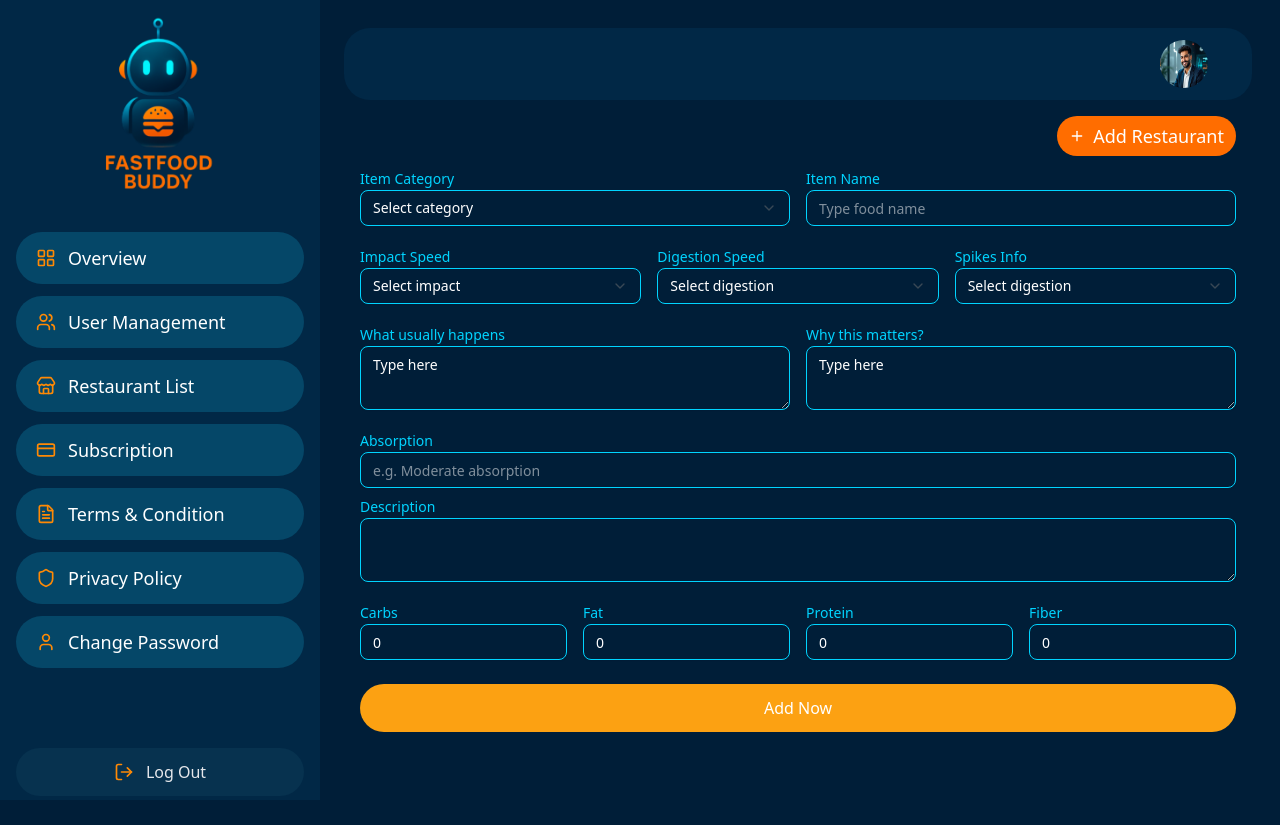
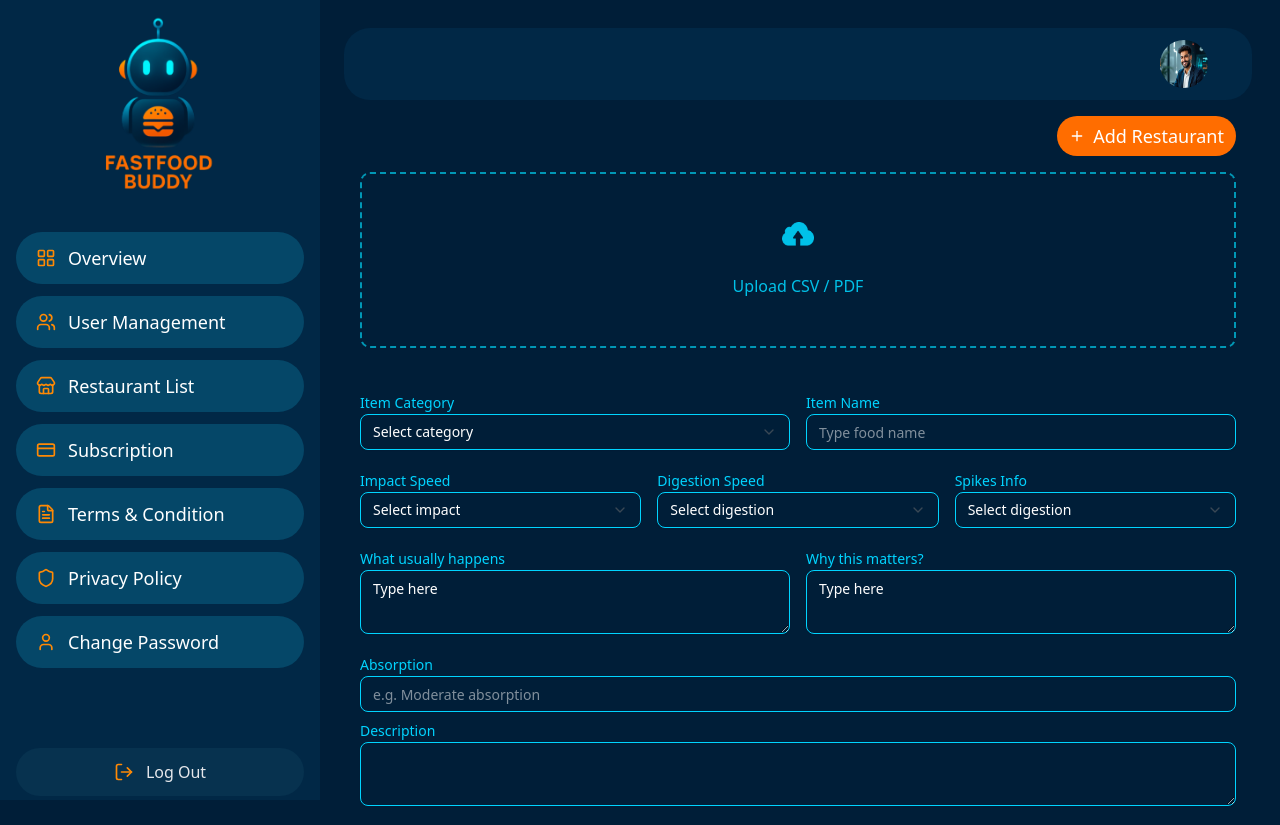
Before and after one commit to sparktechagency/silicon-fastfood-buddy-dashboard, a Next.js app: page /dashboard/restaurant-form/1 in a window 1280 px wide. Built offline with nearby package versions, Linux system fonts and the light colour scheme; no server answers.

Commit message:
done csv

```diff
--- a/app/(dashboard)/dashboard/restaurant-form/[restaurantId]/page.tsx
+++ b/app/(dashboard)/dashboard/restaurant-form/[restaurantId]/page.tsx
@@ -8,8 +8,8 @@ export default async function Page({
   const { restaurantId } = await params;
 
   return (
-    <>
+    <div className="max-w-5xl mx-auto">
       <RestuarantForm restaurantId={restaurantId} />
-    </>
+    </div>
   );
 }
--- a/components/restuarantList/Categoryes.tsx
+++ b/components/restuarantList/Categoryes.tsx
@@ -50,7 +50,7 @@ export default function Categories() {
 
       <div>
         <Link href={`/dashboard/restaurant-form/${id}`}>
-          <button className="ml-auto flex items-center gap-1 bg-cyan-500 text-white text-md px-3 py-2 rounded-full">
+          <button className="ml-auto flex items-center gap-1 bg-cyan-500 text-white text-md px-3 py-2 rounded-full cursor-pointer">
             <Plus size={14} /> Add New Item
           </button>
         </Link>
--- a/components/restuarantList/FoodForm.tsx
+++ b/components/restuarantList/FoodForm.tsx
@@ -1,6 +1,6 @@
 "use client";
 
-import React, { useEffect, useState } from "react";
+import React, { useEffect, useRef, useState } from "react";
 import { useForm, Controller, SubmitHandler } from "react-hook-form";
 import { Button } from "@/components/ui/button";
 import { Plus } from "lucide-react";
@@ -17,6 +17,7 @@ import { Textarea } from "../ui/textarea";
 import { Label } from "../ui/label";
 import { toast } from "sonner";
 import { myFetch } from "@/app/utils/myFetch";
+import JsonFile from "./JsonFile";
 
 type FormValues = {
   name: string;
@@ -41,9 +42,6 @@ export default function RestuarantForm({
 }: {
   restaurantId: string;
 }) {
-  // const inputRef = useRef<HTMLInputElement | null>(null);
-  // const [file, setFile] = useState<File | null>(null);
-
   const [details, setDetails] = useState<any>(null);
 
   useEffect(() => {
@@ -102,18 +100,6 @@ export default function RestuarantForm({
     });
   }, [details, reset]);
 
-  // const handleChange = (e: React.ChangeEvent<HTMLInputElement>) => {
-  //   if (e.target.files && e.target.files.length > 0) {
-  //     const file = e.target.files[0];
-  //     setFile(file);
-  //   }
-  // };
-  // const handleClick = () => {
-  //   if (inputRef.current) {
-  //     inputRef.current.click();
-  //   }
-  // };
-
   const onSubmit: SubmitHandler<FormValues> = async (data) => {
     const payload = {
       ...data,
@@ -143,7 +129,7 @@ export default function RestuarantForm({
   };
 
   return (
-    <>
+    <div>
       {/* Add Restaurant */}
       <div className="flex justify-end mb-4">
         <AddRestaurantModal
@@ -154,22 +140,9 @@ export default function RestuarantForm({
           }
         />
       </div>
+      {!details?._id && <JsonFile restaurantId={restaurantId} />}
 
-      <form onSubmit={handleSubmit(onSubmit)} className="space-y-6">
-        {/* <div
-          className="border-2 border-dashed border-[#0097B5] flex items-center justify-center p-12 text-white"
-          onClick={handleClick}
-        >
-          {file?.name ? file?.name : "Upload CSV / PDF"}{" "}
-        </div>{" "}
-        <input
-          ref={inputRef}
-          type="file"
-          id="file-upload"
-          className="hidden"
-          accept=".csv,.pdf"
-          onChange={handleChange}
-        /> */}
+      <form onSubmit={handleSubmit(onSubmit)} className="space-y-6 mt-7">
         {/* Category & Name */}
         <div className="grid grid-cols-1 md:grid-cols-2 gap-4">
           <div>
@@ -336,6 +309,6 @@ export default function RestuarantForm({
           {details?._id ? "Update" : "Add Now"}
         </button>
       </form>
-    </>
+    </div>
   );
 }
--- a/components/restuarantList/ItemDetailsRightside.tsx
+++ b/components/restuarantList/ItemDetailsRightside.tsx
@@ -66,7 +66,7 @@ export default function ItemDetailsRightside({
       if (res.success) {
         toast.success(res.message);
       } else {
-        toast.error(res.error[0]?.message);
+        toast.error(typeof res.error === "string" ? res.error : res?.error);
       }
     } catch (err) {
       toast.error(err instanceof Error ? err.message : "Try again ");
--- /dev/null
+++ b/components/restuarantList/JsonFile.tsx
@@ -0,0 +1,137 @@
+"use client";
+
+import { myFetch } from "@/app/utils/myFetch";
+import React, { useRef, useState } from "react";
+import { toast } from "sonner";
+import { Button } from "../ui/button";
+import Image from "next/image";
+
+type UploadResult = {
+  insertedCount: number;
+  totalCount: number;
+};
+
+export default function JsonFile({ restaurantId }: { restaurantId: string }) {
+  const inputRef = useRef<HTMLInputElement>(null);
+  const [file, setFile] = useState<File | null>(null);
+  const [uploadData, setUploadData] = useState<UploadResult | null>(null);
+
+  const handleChange = (e: React.ChangeEvent<HTMLInputElement>) => {
+    const selectedFile = e.target.files?.[0];
+    if (selectedFile) setFile(selectedFile);
+  };
+
+  const handleClick = () => {
+    inputRef.current?.click();
+  };
+
+  const handleUploadFile = async () => {
+    if (!file) {
+      toast.error("Please select a file first");
+      return;
+    }
+
+    if (!restaurantId) {
+      toast.error("Restaurant not selected");
+      return;
+    }
+
+    const formData = new FormData();
+    formData.append("data", file);
+    formData.append("restaurant", restaurantId);
+
+    try {
+      const res = await myFetch("/foods/import", {
+        method: "POST",
+        body: formData,
+      });
+
+      console.log("res", res);
+
+      if (res?.success) {
+        setUploadData(res.data);
+        toast.success(res.message ?? "File uploaded successfully");
+        setFile(null);
+        if (inputRef.current) inputRef.current.value = "";
+      } else {
+        toast.error(res.message ?? "Upload failed");
+      }
+    } catch (err) {
+      toast.error(err instanceof Error ? err.message : "Try again");
+    }
+  };
+
+  return (
+    <div>
+      <div
+        onClick={handleClick}
+        className="border-2 border-dashed border-[#0097B5] flex items-center justify-center p-12 text-white cursor-pointer rounded-lg"
+      >
+        {
+          <div className="relative flex flex-col justify-center items-center gap-5 w-full h-full space-y-2 rounded-lg">
+            {/* Cancel Button */}
+            {file && (
+              <button
+                onClick={() => {
+                  setFile(null);
+                  setUploadData(null);
+                }}
+                className="absolute top-2 right-2 text-red-500 hover:text-red-700 text-lg font-bold"
+                title="Remove file"
+              >
+                ✕
+              </button>
+            )}
+
+            {/* Upload Image */}
+            <div>
+              <Image
+                src="/upload.png"
+                alt="upload"
+                width={32}
+                height={24}
+                className="w-8 h-6"
+                sizes="100vh"
+              />
+            </div>
+
+            {/* File Name / Placeholder */}
+            <p className="text-[#00C1E8] font-medium text-center">
+              {file?.name ?? "Upload CSV / PDF"}
+            </p>
+          </div>
+        }
+      </div>
+
+      <input
+        ref={inputRef}
+        type="file"
+        className="hidden"
+        accept=".json"
+        onChange={handleChange}
+      />
+
+      <div className="flex gap-7 text-white mt-5">
+        {file && (
+          <div>
+            <Button
+              onClick={handleUploadFile}
+              type="button"
+              className="bg-[#FF6D00] hover:bg-[#FF6D00] text-white px-7 h-10 rounded-full text-lg"
+            >
+              Upload File
+            </Button>
+          </div>
+        )}
+        {uploadData && (
+          <div className="  text-white shadow-md">
+            <h1 className="bg-[#00243F] font-semibold text-md  text-cyan-300 p-2 rounded">
+              Uploaded {uploadData?.insertedCount} Items of{" "}
+              {uploadData?.totalCount}
+            </h1>
+          </div>
+        )}
+      </div>
+    </div>
+  );
+}
--- a/components/restuarantList/SingleRestaurantDetails.tsx
+++ b/components/restuarantList/SingleRestaurantDetails.tsx
@@ -2,13 +2,15 @@
 
 import { Search } from "lucide-react";
 import { Input } from "../ui/input";
-import Categoryes from "./Categoryes";
+import ItemName from "./ItemName";
+import Categories from "./Categoryes";
 import ItemDetailsRightside from "./ItemDetailsRightside";
-import ItemName from "./ItemName";
 
 export default function SingleRestaurantDetails({ details }: any) {
+  const hasData = details?.length > 0;
+
   return (
-    <div className=" rounded-xl p-4 text-white w-full max-w-5xl">
+    <div className="rounded-xl p-4 text-white w-full max-w-5xl">
       {/* Search */}
       <div className="relative mb-4">
         <Search className="absolute left-4 top-1/2 -translate-y-1/2 text-cyan-300 w-4 h-4" />
@@ -18,23 +20,18 @@ export default function SingleRestaurantDetails({ details }: any) {
         />
       </div>
 
-      {/* Category  */}
-      <Categoryes />
+      {/* Categories */}
+      <Categories />
 
       {/* Content */}
-      {details?.length > 0 ? (
+      {hasData ? (
         <div className="grid grid-cols-12 gap-4">
-          {/* Left List */}
           <ItemName details={details} />
-
-          {/* Right side Details */}
           <ItemDetailsRightside data={details} />
         </div>
       ) : (
-        <div className="flex items-center justify-center h-[400px] bg-amber-500 text-xl">
-          <p className="bg-red-800 text-green-700">
-            No Data Found Plase Add New Item
-          </p>
+        <div className="flex items-center justify-center bg-amber-500 mt-20 text-xl rounded-lg">
+          <span className="">No data found. Please Add New Item.</span>
         </div>
       )}
     </div>
```
Also changed, not shown: public/upload.png (added).
